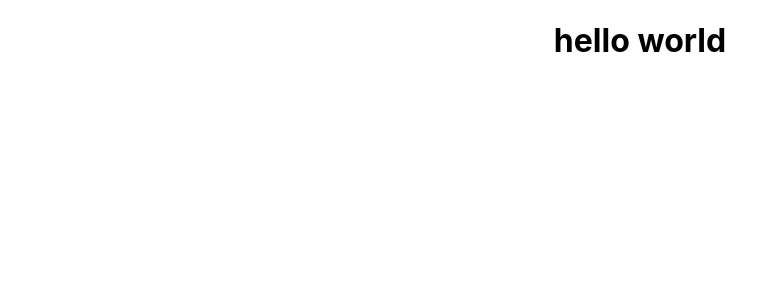
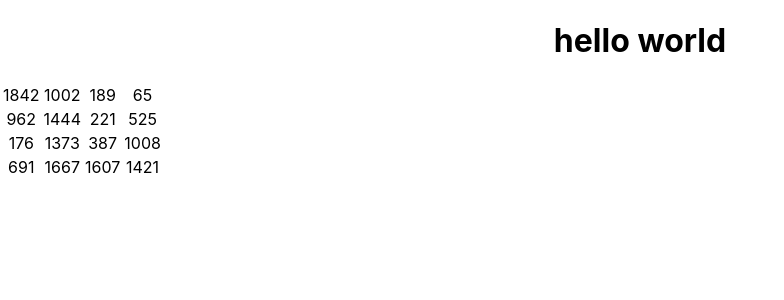
Before and after one commit to OnigiriJack/2048-clone, a React (Create React App) app: page / in a window 1280 px wide. Shown: the top 300 px of the page, without its empty margins (0-784 px from the left). Built offline with nearby package versions, Linux system fonts and the light colour scheme.

Commit message:
simple grid layout

```diff
--- /dev/null
+++ b/src/2048_block.tsx
@@ -0,0 +1,9 @@
+function Block() {
+    let ran = Math.floor(Math.random() * Math.floor(2048));
+    return (
+<div>{ran}</div>
+    )
+}
+
+
+export default Block;
--- /dev/null
+++ b/src/2048_grid.tsx
@@ -0,0 +1,45 @@
+import Block from "./2048_block"
+
+
+function Grid () {
+
+    let boardNumbers = [
+        [ <Block/>,  <Block/>,  <Block/>, <Block/>],
+        [ <Block/>,  <Block/>,  <Block/>, <Block/>],
+        [ <Block/>,  <Block/>,  <Block/>, <Block/>],
+        [ <Block/>,  <Block/>,  <Block/>, <Block/>],
+    ];
+    // let row1 = boardNumbers[0].map(block => {block});
+    // let row2 = boardNumbers[1].map(block => {block});
+    // let row3 = boardNumbers[2].map(block => {block});
+    // let row4 = boardNumbers[3].map(block => {block});
+
+    return (
+        <div>
+          <table>
+            {/* <thead>
+              <tr>
+                {students[0].map((item, index) => {
+                  return <th>{item}</th>;
+                })}
+              </tr>
+            </thead> */}
+            <tbody>
+              {boardNumbers.map((row, index) => {
+                return (
+                  <tr>
+                    <td>{row[0]}</td>
+                    <td>{row[1]}</td>
+                    <td>{row[2]}</td>
+                    <td>{row[3]}</td>
+                  </tr>
+                );
+              })}
+            </tbody>
+          </table>
+        </div>
+      );
+
+}
+
+export default Grid;
--- a/src/App.tsx
+++ b/src/App.tsx
@@ -1,11 +1,12 @@
 import React from 'react';
-
+import Grid from "./2048_grid";
 import './App.css';
 
 function App() {
   return (
     <div className="App">
      <h1>hello world</h1>
+     <Grid/>
     </div>
   );
 }
```
Also changed, not shown: 1 other file (tests, documents, lock files or other folders).
